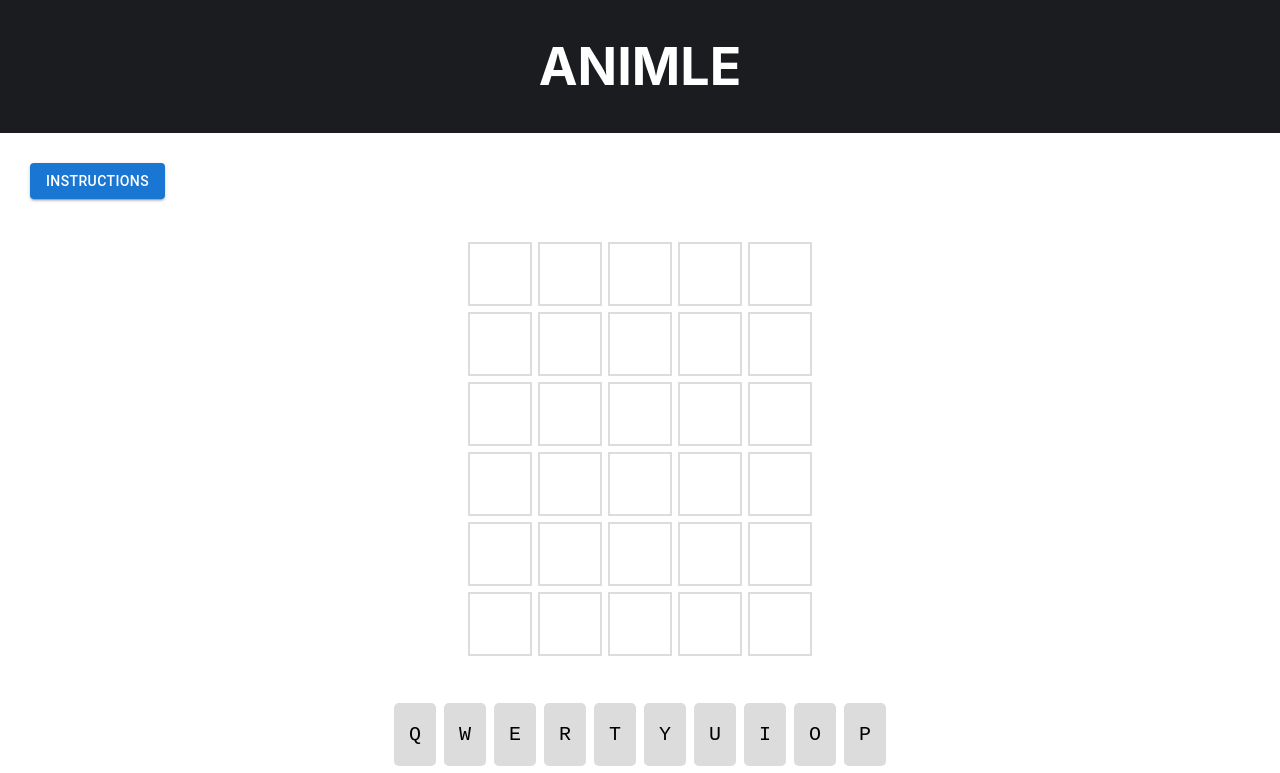
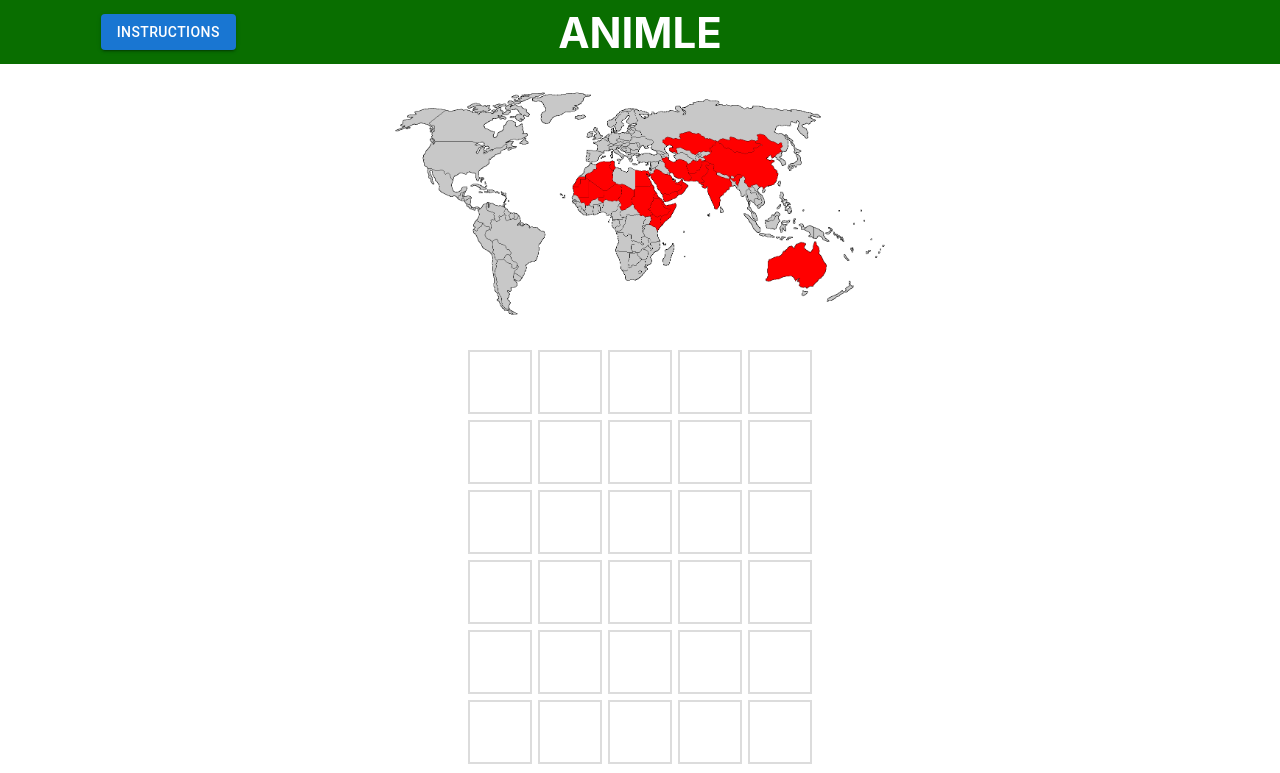
Before and after one commit to lorcanmc/WordleIdea, a React (Create React App) app: page / in a window 1280 px wide. Shown: the top 773 px of the page. Built offline with nearby package versions, Linux system fonts and the light colour scheme.

Commit message:
added map and keyboard coloring

```diff
--- a/src/comp/App/App.css
+++ b/src/comp/App/App.css
@@ -1,22 +1,33 @@
-.App {
-  /* text-align: center; */
+
+
+.App-header {
+  background-color: #096e00;
+  display: flex;
+  flex-direction: row;
+  align-items: center;
+  justify-content: space-around;
+  font-size: calc(5px + 2vmin);
+  color: white;
+  height: 8vh;
 }
 
-.App-header {
-  background-color: #1a1c1f;
-  display: flex;
-  flex-direction: column;
-  align-items: center;
-  justify-content: center;
-  font-size: calc(10px + 2vmin);
-  color: white;
+.modalcontainer {
+  width: 20vw;
 }
-.modalcontainer {
-  margin: 30px;
+
+.map {
+  margin: 3vh auto;
+  width: 90%;
+  max-width: 500px;
+}
+
+img {
+  max-width: 100%;
+  max-height: 100%;
 }
 
 .grid {
-  margin: 5vh auto;
+  margin: 3vh auto;
   /* border: 1px black solid; */
   display: flex;
   flex-direction: column;
--- a/src/comp/App/App.js
+++ b/src/comp/App/App.js
@@ -5,6 +5,7 @@ import Grid from "../Grid";
 import Header from "../Header";
 import Keyboard from "../Keyboard/index.js";
 import SimpleModal from "../Modal/index.js";
+import map from "../../images/maps/Camel.png";
 import "./App.css";
 
 const COLORS = {
@@ -16,7 +17,7 @@ const COLORS = {
 
 function App() {
   const [completed, setCompleted] = useState(false);
-  const [dailyWord] = useState("OTTER");
+  const [dailyWord] = useState("CAMEL");
   const [currentRow, setCurrentRow] = useState(0);
   const [currentTile, setCurrentTile] = useState(0);
   const [gridFormatting, setGridFormatting] = useState(
@@ -30,6 +31,9 @@ function App() {
           backgroundColor: "white",
         })
       )
+  );
+  const [keyboardColors, setKeyboardColors] = useState(
+    Array(26).fill(COLORS.lightGrey)
   );
 
   const handler = (key) => {
@@ -54,7 +58,10 @@ function App() {
         ...gridFormatting.slice(currentRow + 1),
       ]);
       setCurrentTile(currentTile + 1);
-    } else if ((keyPressed === "BACKSPACE" || keyPressed === "BACK") && currentTile >= 1) {
+    } else if (
+      (keyPressed === "BACKSPACE" || keyPressed === "BACK") &&
+      currentTile >= 1
+    ) {
       setGridFormatting([
         ...gridFormatting.slice(0, currentRow),
         [
@@ -80,12 +87,18 @@ function App() {
       return { ...obj, color: "white", borderColor: "transparent" };
     });
     for (let i = 0; i < 5; i++) {
+      const alphabetPos = rowFormatting[i].letter.charCodeAt(0) - 65;
       if (rowFormatting[i].letter === dailyWord[i]) {
         rowFormatting[i].backgroundColor = COLORS.green;
+        keyboardColors[alphabetPos] = COLORS.green;
       } else if (dailyWord.includes(rowFormatting[i].letter)) {
         rowFormatting[i].backgroundColor = COLORS.yellow;
+        if (keyboardColors[alphabetPos] != COLORS.green) {
+          keyboardColors[alphabetPos] = COLORS.yellow;
+        }
       } else {
         rowFormatting[i].backgroundColor = COLORS.darkGrey;
+        keyboardColors[alphabetPos] = COLORS.darkGrey;
       }
     }
 
@@ -110,13 +123,13 @@ function App() {
   return (
     <div className="App">
       <Header />
-      <div className="modalcontainer">
-        <SimpleModal />
+      <div className="map">
+        <img src={map} alt="map" />
       </div>
 
       <Grid gridFormatting={gridFormatting} />
       {completed ? <p className="successmessage">CONGRATULATIONS</p> : <></>}
-      <Keyboard handler={handler} />
+      <Keyboard handler={handler} keyboardColors={keyboardColors} />
     </div>
   );
 }
--- a/src/comp/Header/index.js
+++ b/src/comp/Header/index.js
@@ -1,9 +1,15 @@
 import React from "react";
+import SimpleModal from "../Modal";
 
 export default function Header() {
   return (
     <header className="App-header">
+      <div className="modalcontainer">
+        <SimpleModal />
+      </div>
+
       <h1>ANIMLE</h1>
+      <div className="modalcontainer"></div>
     </header>
   );
 }
--- a/src/comp/Keyboard/index.js
+++ b/src/comp/Keyboard/index.js
@@ -1,42 +1,42 @@
 import React from 'react'
 import KeyboardLetter from '../KeyboardLetter'
 
-export default function Keyboard({ handler }) {
+export default function Keyboard({ handler, keyboardColors }) {
   return (
     <div className='keyboard'>
         <div className='keyboardrow'>
-            <KeyboardLetter text="Q" handler={handler} />
-            <KeyboardLetter text="W" handler={handler} />
-            <KeyboardLetter text="E" handler={handler} />
-            <KeyboardLetter text="R" handler={handler} />
-            <KeyboardLetter text="T" handler={handler} />
-            <KeyboardLetter text="Y" handler={handler} />
-            <KeyboardLetter text="U" handler={handler} />
-            <KeyboardLetter text="I" handler={handler} />
-            <KeyboardLetter text="O" handler={handler} />
-            <KeyboardLetter text="P" handler={handler} />
+            <KeyboardLetter text="Q" handler={handler} backgroundColor={keyboardColors[16]}/>
+            <KeyboardLetter text="W" handler={handler} backgroundColor={keyboardColors[22]}/>
+            <KeyboardLetter text="E" handler={handler} backgroundColor={keyboardColors[4]}/>
+            <KeyboardLetter text="R" handler={handler} backgroundColor={keyboardColors[17]}/>
+            <KeyboardLetter text="T" handler={handler} backgroundColor={keyboardColors[19]}/>
+            <KeyboardLetter text="Y" handler={handler} backgroundColor={keyboardColors[24]}/>
+            <KeyboardLetter text="U" handler={handler} backgroundColor={keyboardColors[20]}/>
+            <KeyboardLetter text="I" handler={handler} backgroundColor={keyboardColors[8]}/>
+            <KeyboardLetter text="O" handler={handler} backgroundColor={keyboardColors[14]}/>
+            <KeyboardLetter text="P" handler={handler} backgroundColor={keyboardColors[15]}/>
         </div>
         <div className='keyboardrow'>
-            <KeyboardLetter text="A" handler={handler} />
-            <KeyboardLetter text="S" handler={handler} />
-            <KeyboardLetter text="D" handler={handler} />
-            <KeyboardLetter text="F" handler={handler} />
-            <KeyboardLetter text="G" handler={handler} />
-            <KeyboardLetter text="H" handler={handler} />
-            <KeyboardLetter text="J" handler={handler} />
-            <KeyboardLetter text="K" handler={handler} />
-            <KeyboardLetter text="L" handler={handler} />
+            <KeyboardLetter text="A" handler={handler} backgroundColor={keyboardColors[0]} />
+            <KeyboardLetter text="S" handler={handler} backgroundColor={keyboardColors[18]}/>
+            <KeyboardLetter text="D" handler={handler} backgroundColor={keyboardColors[3]}/>
+            <KeyboardLetter text="F" handler={handler} backgroundColor={keyboardColors[5]}/>
+            <KeyboardLetter text="G" handler={handler} backgroundColor={keyboardColors[6]}/>
+            <KeyboardLetter text="H" handler={handler} backgroundColor={keyboardColors[7]}/>
+            <KeyboardLetter text="J" handler={handler} backgroundColor={keyboardColors[9]}/>
+            <KeyboardLetter text="K" handler={handler} backgroundColor={keyboardColors[10]}/>
+            <KeyboardLetter text="L" handler={handler} backgroundColor={keyboardColors[11]}/>
         </div>
         <div className='keyboardrow'>
-            <KeyboardLetter text="ENTER" handler={handler} />
-            <KeyboardLetter text="Z" handler={handler} />
-            <KeyboardLetter text="X" handler={handler} />
-            <KeyboardLetter text="C" handler={handler} />
-            <KeyboardLetter text="V" handler={handler} />
-            <KeyboardLetter text="B" handler={handler} />
-            <KeyboardLetter text="N" handler={handler} />
-            <KeyboardLetter text="M" handler={handler} />
-            <KeyboardLetter text="BACK" handler={handler} />
+            <KeyboardLetter text="ENTER" handler={handler} backgroundColor="rgb(220, 220, 220)" />
+            <KeyboardLetter text="Z" handler={handler} backgroundColor={keyboardColors[25]}/>
+            <KeyboardLetter text="X" handler={handler} backgroundColor={keyboardColors[23]}/>
+            <KeyboardLetter text="C" handler={handler} backgroundColor={keyboardColors[2]}/>
+            <KeyboardLetter text="V" handler={handler} backgroundColor={keyboardColors[21]}/>
+            <KeyboardLetter text="B" handler={handler} backgroundColor={keyboardColors[1]}/>
+            <KeyboardLetter text="N" handler={handler} backgroundColor={keyboardColors[13]}/>
+            <KeyboardLetter text="M" handler={handler} backgroundColor={keyboardColors[12]}/>
+            <KeyboardLetter text="BACK" handler={handler} backgroundColor="rgb(220, 220, 220)" />
         </div>
     </div>
   )
--- a/src/comp/KeyboardLetter/index.js
+++ b/src/comp/KeyboardLetter/index.js
@@ -1,8 +1,15 @@
 import React from "react";
 
-export default function KeyboardLetter({ text, handler }) {
+export default function KeyboardLetter({ text, handler, backgroundColor }) {
   return (
-    <div className="keyboardletter" onClick={() => handler(text)}>
+    <div
+      className="keyboardletter"
+      style={{
+        backgroundColor: backgroundColor,
+        color: backgroundColor === "rgb(220, 220, 220)" ? "black" : "white",
+      }}
+      onClick={() => handler(text)}
+    >
       {text}
     </div>
   );
--- a/src/comp/Modal/index.js
+++ b/src/comp/Modal/index.js
@@ -24,7 +24,6 @@ export default function SimpleModal() {
         onClose={handleClose}
       >
         <div className="modal">
-          <div></div>
           <p>
             Guess the <b>animal</b> in 6 tries
           </p>
@@ -33,6 +32,8 @@ export default function SimpleModal() {
             After each guess the color of the tiles will change to show you how
             close your guess was to the animal name
           </p>
+          <hr></hr>
+          {/* <p><b>Examples:</b></p> */}
         </div>
       </Modal>
     </div>
```
Also changed, not shown: src/images/maps/Camel.png (added).
